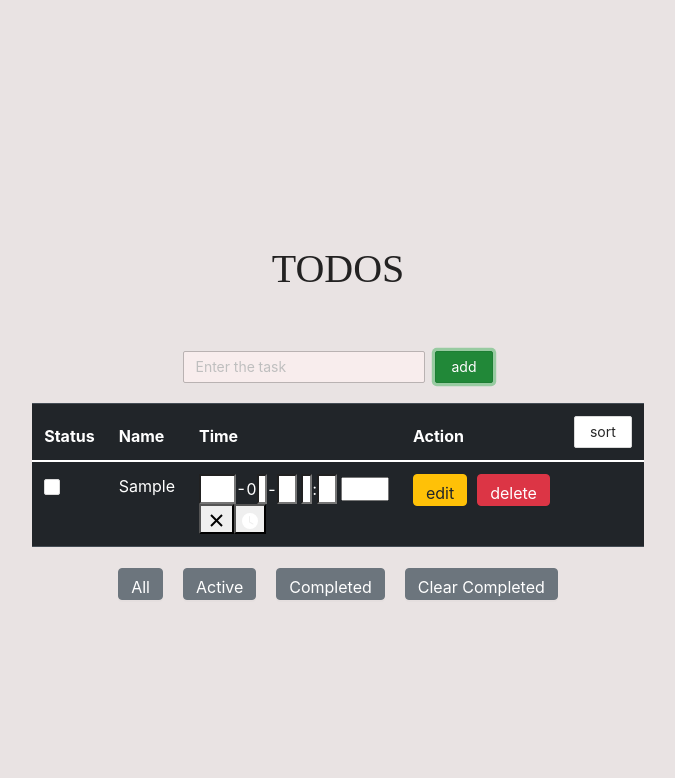
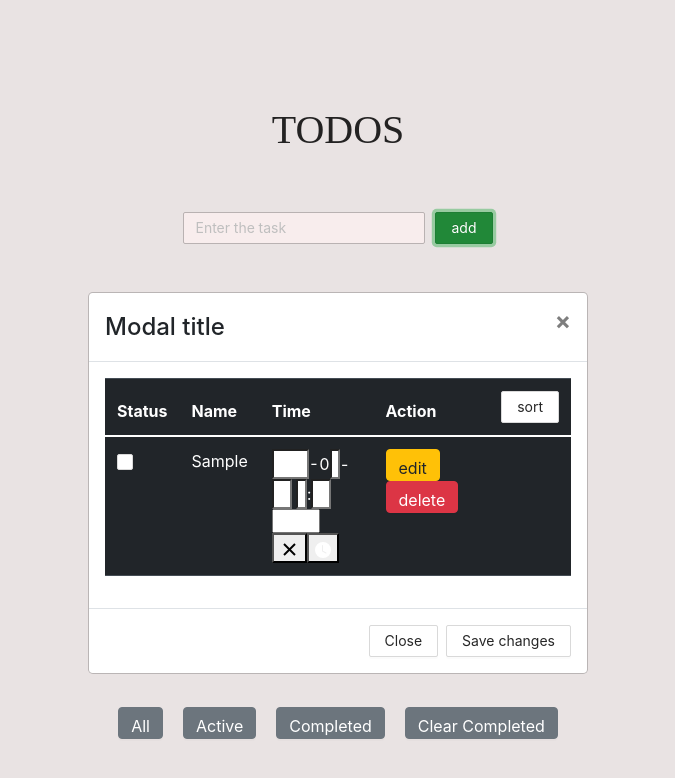
Before and after one commit to tush288/todo-app, a React (Create React App) app: page / in a window 1280 px wide. Both pictures are taken after typing "Sample" into the empty fields and a click on the button "add". Shown: the top 778 px of the page, without its empty margins (302-977 px from the left). Built offline with nearby package versions, Linux system fonts and the light colour scheme; a web font is replaced by a local one.

Commit message:
changing the ui

```diff
--- a/src/Table.js
+++ b/src/Table.js
@@ -6,6 +6,7 @@
 import DateTimePicker from "react-datetime-picker";
 import { BsFillClockFill } from "react-icons/bs";
 import { List } from "rc-field-form";
+import { Modal } from "react-bootstrap";
 
 function Table(props) {
   // const [value, onChange] = useState(new Date());
@@ -15,6 +16,12 @@
 
   return (
     <div>
+      <Modal.Dialog>
+        <Modal.Header closeButton>
+          <Modal.Title>Modal title</Modal.Title>
+        </Modal.Header>
+
+        <Modal.Body>
           <table className="table table table-dark table-hover">
             <thead>
               <tr>
@@ -82,6 +89,13 @@
               ))}
             </tbody>
           </table>
+        </Modal.Body>
+
+        <Modal.Footer>
+          <Button variant="secondary">Close</Button>
+          <Button variant="primary">Save changes</Button>
+        </Modal.Footer>
+      </Modal.Dialog>
     </div>
   );
 }
```
Lines whose indentation alone changed are shown as unchanged.
